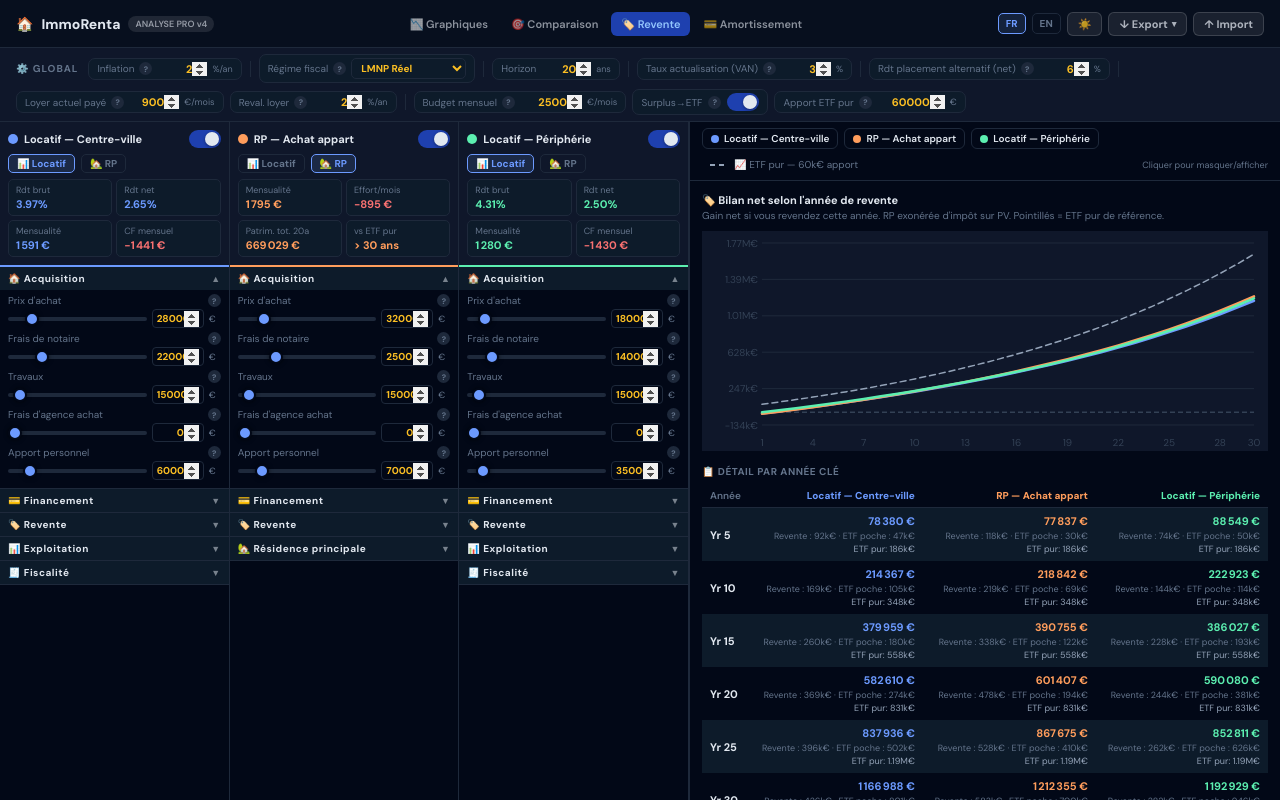
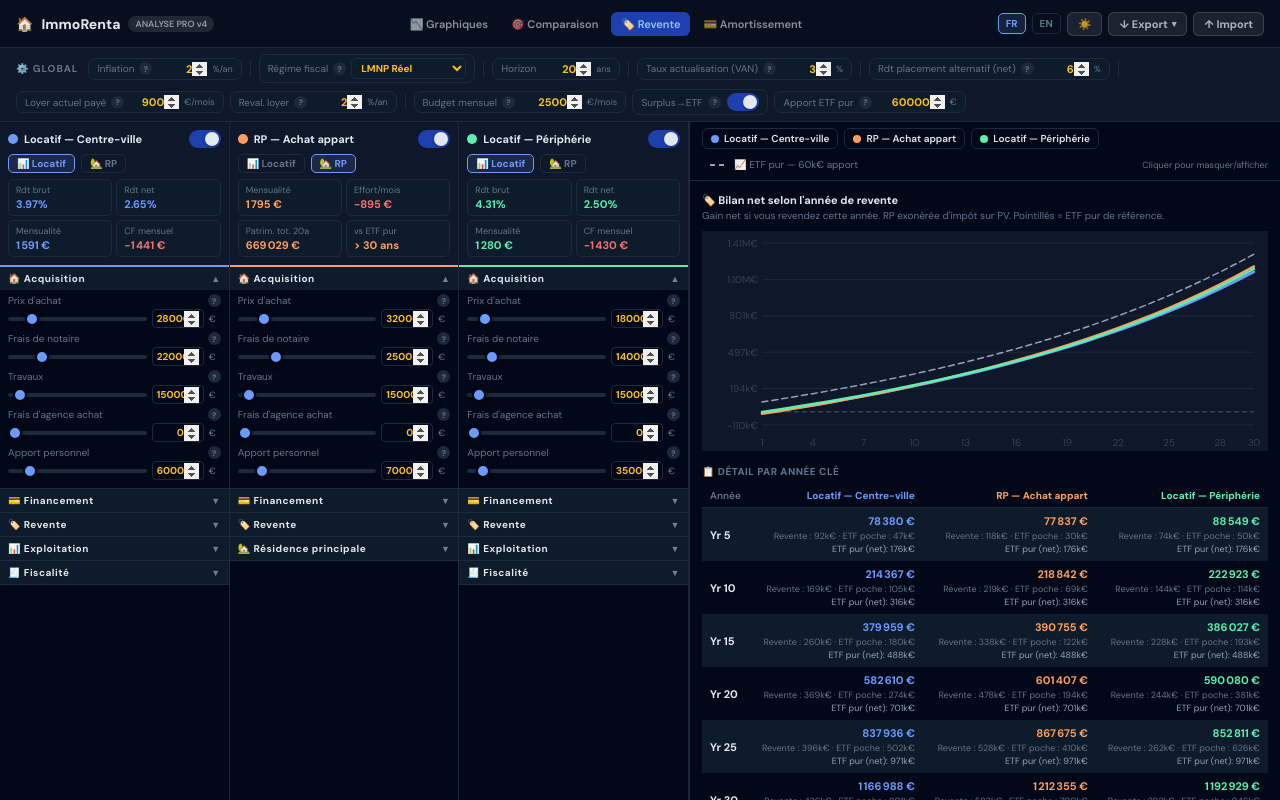
Before and after one commit to Boulkiess/Renta-Immo, a React (Vite) app: page / in a window 1280 px wide. Both pictures are taken after a click on the button "🏷️ Revente". Built offline with nearby package versions, Linux system fonts and the light colour scheme.

Commit message:
Fix ETF net value calculation and update ReventeTab to display net values

```diff
--- a/src/components/ChartArea/ReventeTab.jsx
+++ b/src/components/ChartArea/ReventeTab.jsx
@@ -25,7 +25,7 @@ export default function ReventeTab() {
 
   function datasets() {
     const ds = activeKeys.map(k => ({ color: COL[k], label: sims[k].label, data: RES[k].flux.map(f => f.bilanTotal) }));
-    ds.push({ color: '#94a3b8', dashed: true, label: 'ETF pur', data: etfPurGlobal.map(e => e.cap) });
+    ds.push({ color: '#94a3b8', dashed: true, label: 'ETF pur (net)', data: etfPurGlobal.map(e => e.capNet) });
     return ds;
   }
 
@@ -75,7 +75,7 @@ export default function ReventeTab() {
                       </div>
                       {etf && (
                         <div style={{ fontSize: 9, color: '#94a3b8', marginTop: 1 }}>
-                          ETF pur: {fmtK(etf.cap)}
+                          ETF pur (net): {fmtK(etf.capNet)}
                         </div>
                       )}
                     </td>
--- a/src/engine/compute.js
+++ b/src/engine/compute.js
@@ -29,12 +29,16 @@ function impLoc(le, chg, ab, at, tmi, ps, regime) {
 export function computeEtfPur(g) {
   const result = [];
   let cap = g.apportETF;
+  let totalContribs = g.apportETF;
   const r = g.rendAlt / 100;
   for (let yr = 1; yr <= 30; yr++) {
     const lpa = g.loyerPerso * 12 * Math.pow(1 + g.revalLoyerPerso / 100, yr - 1);
     const surplus = Math.max(0, g.budgetMensuel * 12 - lpa);
     cap = cap * (1 + r) + surplus;
-    result.push({ yr, cap });
+    totalContribs += surplus;
+    const gain = Math.max(0, cap - totalContribs);
+    const capNet = cap - gain * 0.30;
+    result.push({ yr, cap, capNet });
   }
   return result;
 }
```
Also changed, not shown: 2 other files (tests, documents, lock files or other folders).
